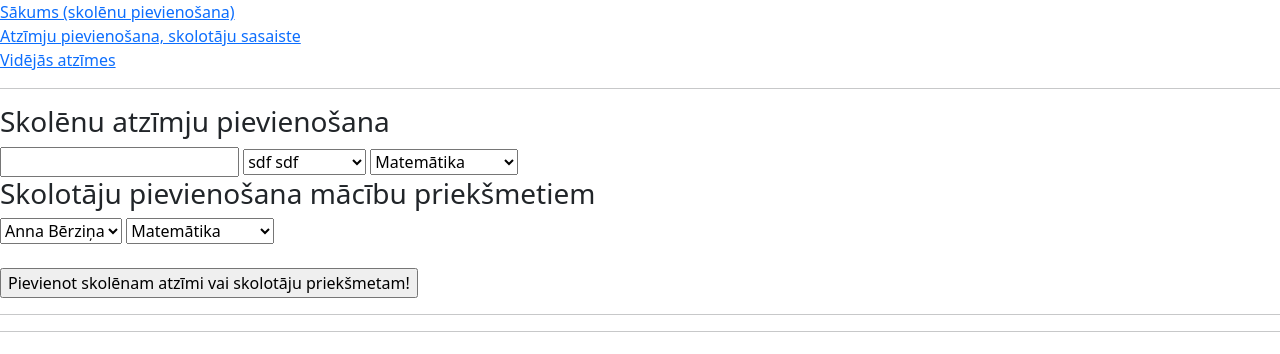
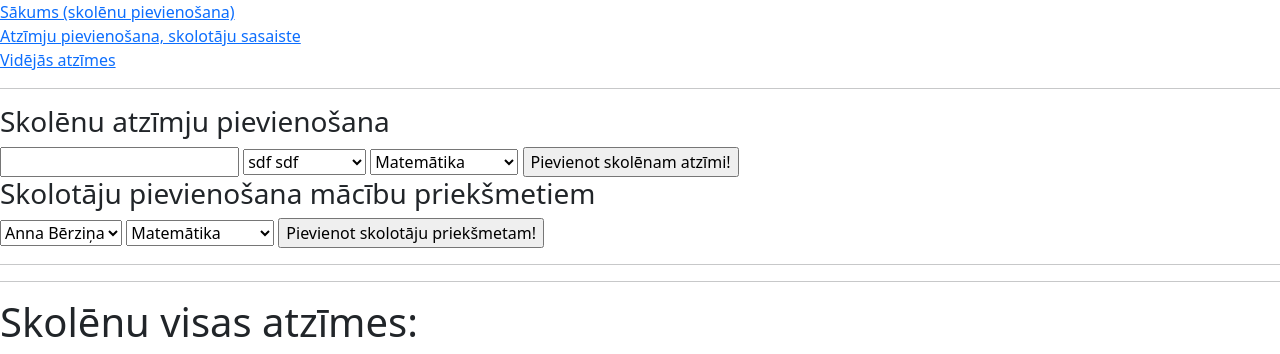
Before and after one commit to martabritala/db_tests_24_25, a Flask app: page /pievienot in a window 1280 px wide. Shown: the top 354 px of the page. Run offline with Flask 3, Linux system fonts and the light colour scheme.

Commit message:
05.11. pirma stunda

```diff
--- a/dati.py
+++ b/dati.py
@@ -41,6 +41,23 @@
         """
     )
     conn.commit()
+
+def atzimju_tabulas_izveide():
+    cur = conn.cursor()
+    cur.execute("""
+CREATE TABLE atzimes(
+    id INTEGER PRIMARY KEY AUTOINCREMENT,
+    atzime INTEGER NOT NULL,
+    skolena_id INTEGER NOT NULL,
+    prieksmeta_id INTEGER NOT NULL,
+    FOREIGN KEY (skolena_id) REFERENCES skoleni(id),
+    FOREIGN KEY (prieksmeta_id) REFERENCES prieksmeti(id)
+                )
+    """)
+    conn.commit()
+
+# atzimju_tabulas_izveide()
+
 # skolotaju_tabulas_izveide()
 
 # skolenu_tabulas_izveide()
@@ -65,6 +82,7 @@
     INSERT INTO skolotaji(vards, uzvards) VALUES("{vards}","{uzvards}")
     """
     )
+    conn.commit()
 
     print(vards, uzvards)
 
@@ -107,3 +125,12 @@
     conn.commit()
     dati = cur.fetchall()
     return dati
+
+def pievienot_atzimi(atzime, skolens, prieksmets):
+    cur = conn.cursor()
+    cur.execute(
+    f"""
+    INSERT INTO atzimes(atzime, skolena_id, prieksmeta_id) VALUES("{atzime}","{skolens}","{prieksmets}")
+    """
+    )
+    conn.commit()
--- a/main.py
+++ b/main.py
@@ -1,7 +1,7 @@
 import sqlite3
-from flask import Flask, render_template, request
+from flask import Flask, render_template, request, redirect
 from dati import iegut_skolotajus, pievienot_skolenu, pievienot_prieksmetu, pievienot_skolotaju, iegut_skolenus, iegut_prieksmetus
-
+from dati import pievienot_atzimi
 
 app = Flask(__name__)
 
@@ -32,14 +32,24 @@
     # Get metode
     return render_template("index.html", skoleni = skoleni_no_db,  skolotaji = skolotaji_no_db, prieksmeti = prieksmeti_no_db)
 
-@app.route("/pievienot", methods=["POST", "GET"])
+@app.route("/pievienot")
 def pievienot():
     skolotaji = iegut_skolotajus()
     skoleni = iegut_skolenus()
     prieksmeti = iegut_prieksmetus()
-    if request.method == "POST":
-        print(request.form['skolotajs'])
+    # if request.method == "POST":
+    #     print(request.form['skolotajs'])
     return render_template("pievienot.html", skolotaji = skolotaji, skoleni=skoleni, prieksmeti=prieksmeti)
+
+@app.route("/pievienot/atzimi", methods=["POST"])
+def atzime():
+    atzime = request.form['atzime']
+    skolens = request.form['skolens']
+    prieksmets = request.form['prieksmets']
+    pievienot_atzimi(atzime, skolens, prieksmets)
+    return redirect("/pievienot")
+
+
 
 @app.route("/atzimes")
 def atzimes():
--- a/templates/pievienot.html
+++ b/templates/pievienot.html
@@ -2,7 +2,7 @@
 
 {% block saturs%}
 <!-- Skolēnu atzīmju pievienošana -->
-<form method="post">
+<form method="post" action = "/pievienot/atzimi">
     <h3>Skolēnu atzīmju pievienošana</h3>
     <input type="number" id="atzime" name="atzime">
     <select id = "skolens" name = "skolens">
@@ -15,9 +15,12 @@
         <option value = "{{viens[1]}}">{{viens[0]}}</option>
         {% endfor %}
     </select>
+    <input type="submit" value="Pievienot skolēnam atzīmi!">
+
+    </form>
 <!-- Skolotāju sasaiste ar priekšmetiem -->
 <h3>Skolotāju pievienošana mācību priekšmetiem</h3>
-
+<form method="post">
     <select id = "skolotajs" name = "skolotajs">
         {% for viens in skolotaji %}
         <option value = "{{viens[2]}}">{{viens[0]}} {{viens[1]}} </option>
@@ -29,8 +32,8 @@
         {% endfor %}
     </select>
 
-    <br><br>
-    <input type="submit" value="Pievienot skolēnam atzīmi vai skolotāju priekšmetam!">
+
+    <input type="submit" value="Pievienot skolotāju priekšmetam!">
 </form>
 
 <hr><hr>
```
Also changed, not shown: dati.db.
